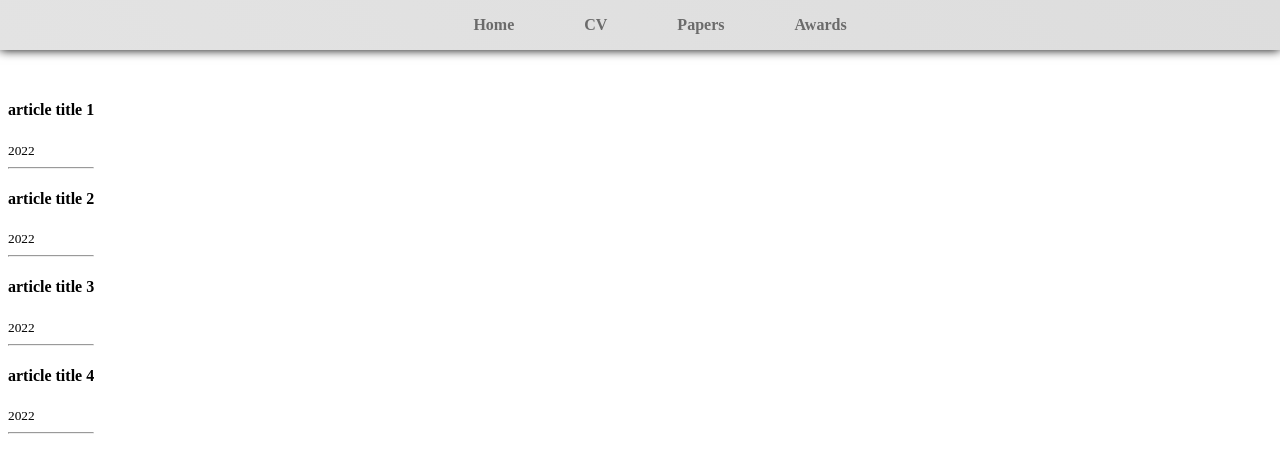
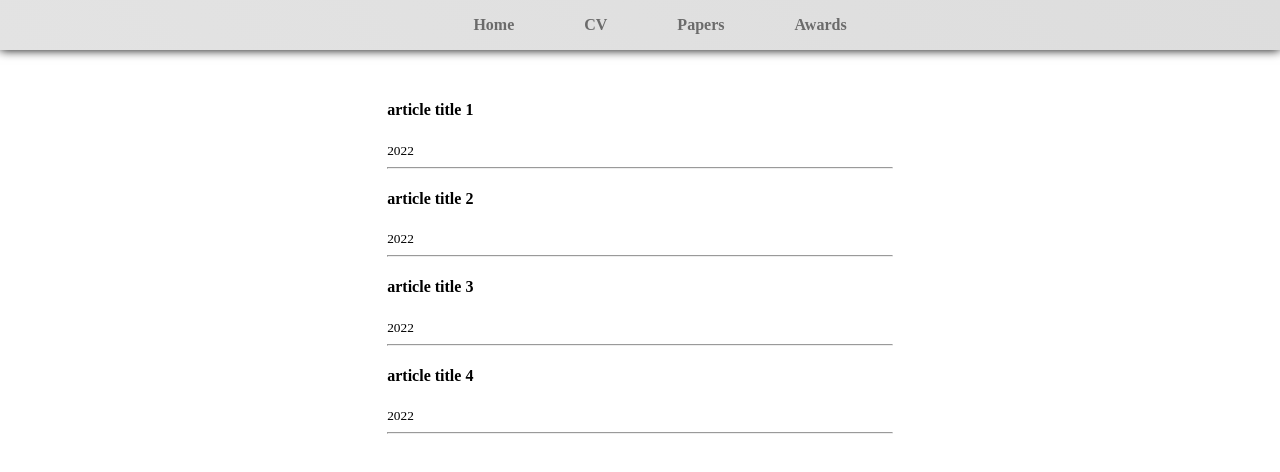
Before and after one commit to ShayanSadeghi/PersonalWebsite, a React (Create React App) app: page /awards in a window 1280 px wide. Shown: the top 472 px of the page. Built offline with nearby package versions, Linux system fonts and the light colour scheme.

Commit message:
added some simple styles for sections

```diff
--- a/src/components/Awards.js
+++ b/src/components/Awards.js
@@ -1,3 +1,5 @@
+import styles from "../styles/Sections.module.css";
+
 const AwardsList = [
   {
     id: 1,
@@ -25,7 +27,7 @@ const AwardsList = [
 
 export default function Awards() {
   return (
-    <div>
+    <div className={styles.container}>
       {AwardsList.map((award) => (
         <div key={award.id}>
           <h4>{award.title}</h4>
--- a/src/components/Papers.js
+++ b/src/components/Papers.js
@@ -1,3 +1,5 @@
+import styles from "../styles/Sections.module.css";
+
 const papersList = [
   {
     id: 1,
@@ -31,7 +33,7 @@ const papersList = [
 
 export default function Papers() {
   return (
-    <div>
+    <div className={styles.container}>
       {papersList.map((paper) => (
         <div key={paper.id}>
           <h4>{paper.title}</h4>
--- /dev/null
+++ b/src/styles/Sections.module.css
@@ -0,0 +1,4 @@
+.container {
+  width: 40%;
+  margin: 0 auto;
+}
```
